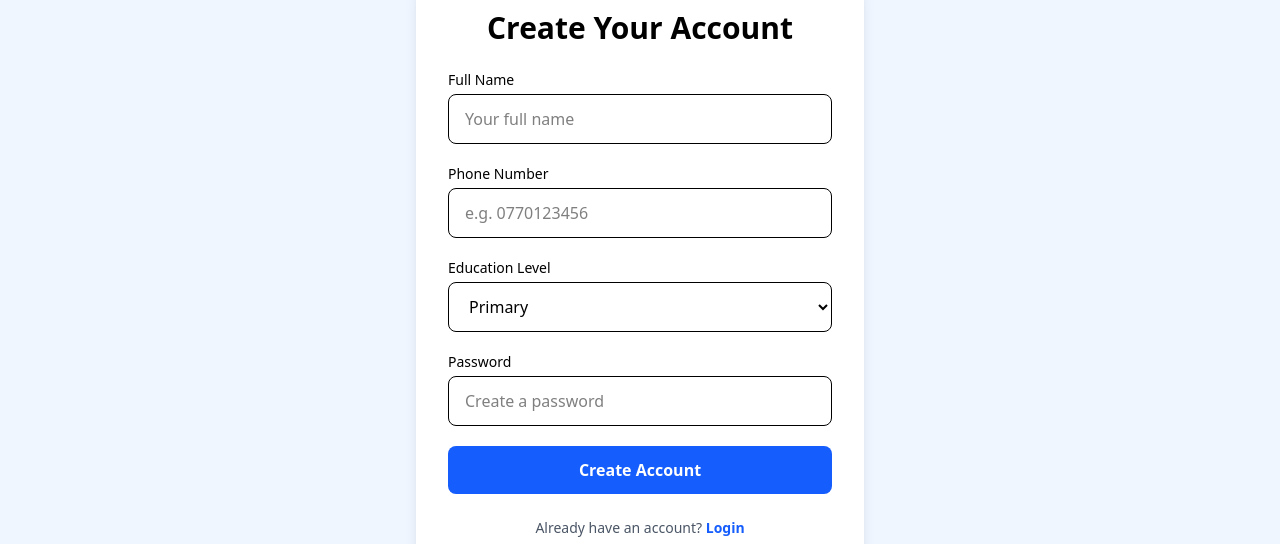
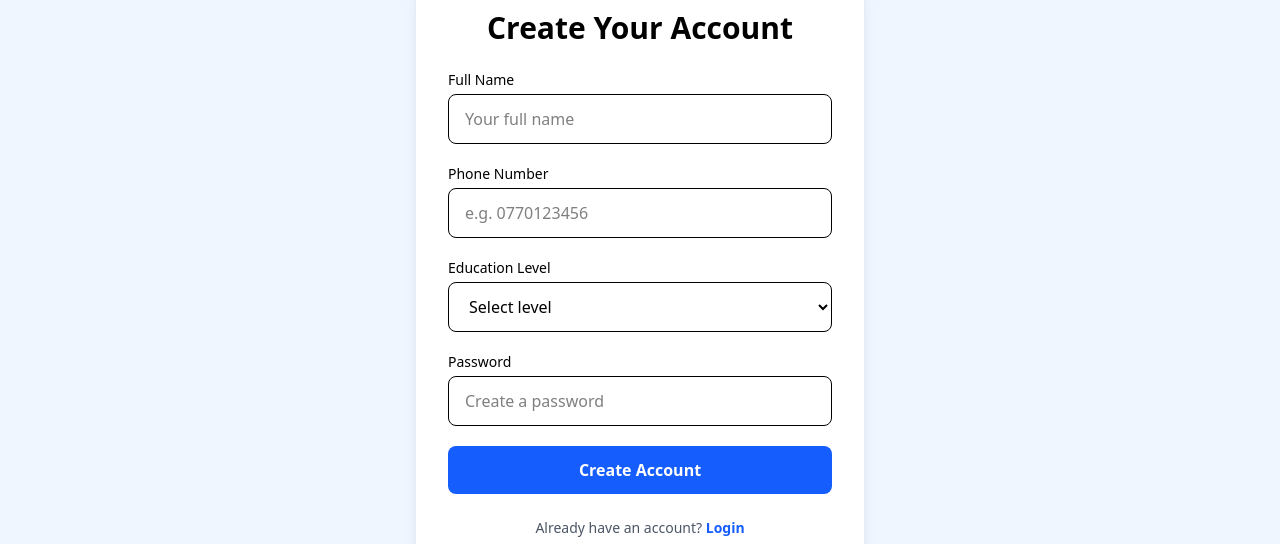
Before and after one commit to Lamboe69/TutorUG, a React app in the folder frontend/: page /register in a window 1280 px wide. Shown: the part 175-719 px from the top of the page. Built offline with nearby package versions, Linux system fonts and the light colour scheme; the HTML template or start-up script is replaced by a standard one.

Commit message:
Add validation and UX polish to register form

```diff
--- a/frontend/src/pages/Login.jsx
+++ b/frontend/src/pages/Login.jsx
@@ -1,6 +1,28 @@
+import { useState } from "react";
 import Navbar from "../components/Navbar";
 
 export default function Login() {
+  const [phone, setPhone] = useState("");
+  const [password, setPassword] = useState("");
+  const [error, setError] = useState("");
+  const [loading, setLoading] = useState(false);
+
+  const handleLogin = () => {
+    setError("");
+
+    if (!phone || !password) {
+      setError("Please enter both phone number and password.");
+      return;
+    }
+
+    setLoading(true);
+
+    // TEMP: simulate login delay
+    setTimeout(() => {
+      window.location.href = "/dashboard";
+    }, 1000);
+  };
+
   return (
     <div className="min-h-screen bg-blue-50">
       <Navbar />
@@ -12,7 +34,7 @@ export default function Login() {
             Welcome Back
           </h2>
 
-          <form className="space-y-5">
+          <div className="space-y-5">
 
             <div>
               <label className="block text-sm font-medium mb-1">
@@ -20,6 +42,8 @@ export default function Login() {
               </label>
               <input
                 type="tel"
+                value={phone}
+                onChange={(e) => setPhone(e.target.value)}
                 placeholder="e.g. 0770123456"
                 className="w-full border rounded-lg px-4 py-3 focus:outline-none focus:ring-2 focus:ring-blue-500"
               />
@@ -31,21 +55,32 @@ export default function Login() {
               </label>
               <input
                 type="password"
+                value={password}
+                onChange={(e) => setPassword(e.target.value)}
                 placeholder="Enter your password"
                 className="w-full border rounded-lg px-4 py-3 focus:outline-none focus:ring-2 focus:ring-blue-500"
               />
             </div>
 
-            {/* TEMPORARY LOGIN ACTION */}
+            {error && (
+              <p className="text-red-600 text-sm text-center">
+                {error}
+              </p>
+            )}
+
             <button
-              type="button"
-              onClick={() => (window.location.href = "/dashboard")}
-              className="w-full bg-blue-600 text-white py-3 rounded-lg font-semibold hover:bg-blue-700 transition"
+              onClick={handleLogin}
+              disabled={loading}
+              className={`w-full py-3 rounded-lg font-semibold transition ${
+                loading
+                  ? "bg-gray-400 cursor-not-allowed"
+                  : "bg-blue-600 text-white hover:bg-blue-700"
+              }`}
             >
-              Login
+              {loading ? "Logging in..." : "Login"}
             </button>
 
-          </form>
+          </div>
 
           <p className="text-center text-sm text-gray-600 mt-6">
             Don’t have an account?{" "}
--- a/frontend/src/pages/Register.jsx
+++ b/frontend/src/pages/Register.jsx
@@ -1,6 +1,30 @@
+import { useState } from "react";
 import Navbar from "../components/Navbar";
 
 export default function Register() {
+  const [name, setName] = useState("");
+  const [phone, setPhone] = useState("");
+  const [level, setLevel] = useState("");
+  const [password, setPassword] = useState("");
+  const [error, setError] = useState("");
+  const [loading, setLoading] = useState(false);
+
+  const handleRegister = () => {
+    setError("");
+
+    if (!name || !phone || !level || !password) {
+      setError("All fields are required.");
+      return;
+    }
+
+    setLoading(true);
+
+    // TEMP: simulate account creation
+    setTimeout(() => {
+      window.location.href = "/dashboard";
+    }, 1200);
+  };
+
   return (
     <div className="min-h-screen bg-blue-50">
       <Navbar />
@@ -12,7 +36,7 @@ export default function Register() {
             Create Your Account
           </h2>
 
-          <form className="space-y-5">
+          <div className="space-y-5">
 
             <div>
               <label className="block text-sm font-medium mb-1">
@@ -20,6 +44,8 @@ export default function Register() {
               </label>
               <input
                 type="text"
+                value={name}
+                onChange={(e) => setName(e.target.value)}
                 placeholder="Your full name"
                 className="w-full border rounded-lg px-4 py-3 focus:outline-none focus:ring-2 focus:ring-blue-500"
               />
@@ -31,6 +57,8 @@ export default function Register() {
               </label>
               <input
                 type="tel"
+                value={phone}
+                onChange={(e) => setPhone(e.target.value)}
                 placeholder="e.g. 0770123456"
                 className="w-full border rounded-lg px-4 py-3 focus:outline-none focus:ring-2 focus:ring-blue-500"
               />
@@ -40,11 +68,16 @@ export default function Register() {
               <label className="block text-sm font-medium mb-1">
                 Education Level
               </label>
-              <select className="w-full border rounded-lg px-4 py-3 focus:outline-none focus:ring-2 focus:ring-blue-500">
-                <option>Primary</option>
-                <option>Secondary</option>
-                <option>University</option>
-                <option>Teacher</option>
+              <select
+                value={level}
+                onChange={(e) => setLevel(e.target.value)}
+                className="w-full border rounded-lg px-4 py-3 focus:outline-none focus:ring-2 focus:ring-blue-500"
+              >
+                <option value="">Select level</option>
+                <option value="primary">Primary</option>
+                <option value="secondary">Secondary</option>
+                <option value="university">University</option>
+                <option value="teacher">Teacher</option>
               </select>
             </div>
 
@@ -54,18 +87,32 @@ export default function Register() {
               </label>
               <input
                 type="password"
+                value={password}
+                onChange={(e) => setPassword(e.target.value)}
                 placeholder="Create a password"
                 className="w-full border rounded-lg px-4 py-3 focus:outline-none focus:ring-2 focus:ring-blue-500"
               />
             </div>
 
+            {error && (
+              <p className="text-red-600 text-sm text-center">
+                {error}
+              </p>
+            )}
+
             <button
-              type="submit"
-              className="w-full bg-blue-600 text-white py-3 rounded-lg font-semibold hover:bg-blue-700 transition"
+              onClick={handleRegister}
+              disabled={loading}
+              className={`w-full py-3 rounded-lg font-semibold transition ${
+                loading
+                  ? "bg-gray-400 cursor-not-allowed"
+                  : "bg-blue-600 text-white hover:bg-blue-700"
+              }`}
             >
-              Create Account
+              {loading ? "Creating account..." : "Create Account"}
             </button>
-          </form>
+
+          </div>
 
           <p className="text-center text-sm text-gray-600 mt-6">
             Already have an account?{" "}
```
